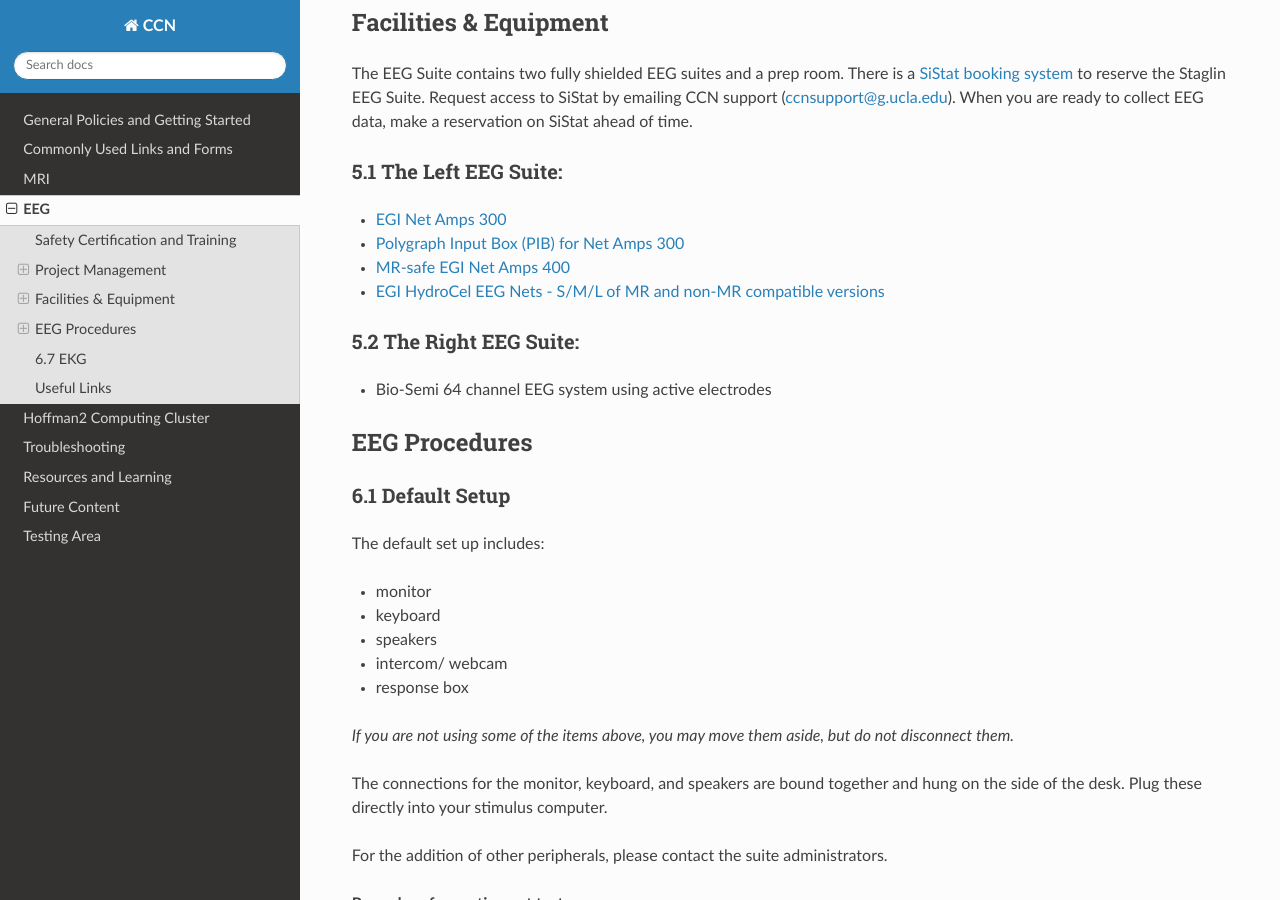
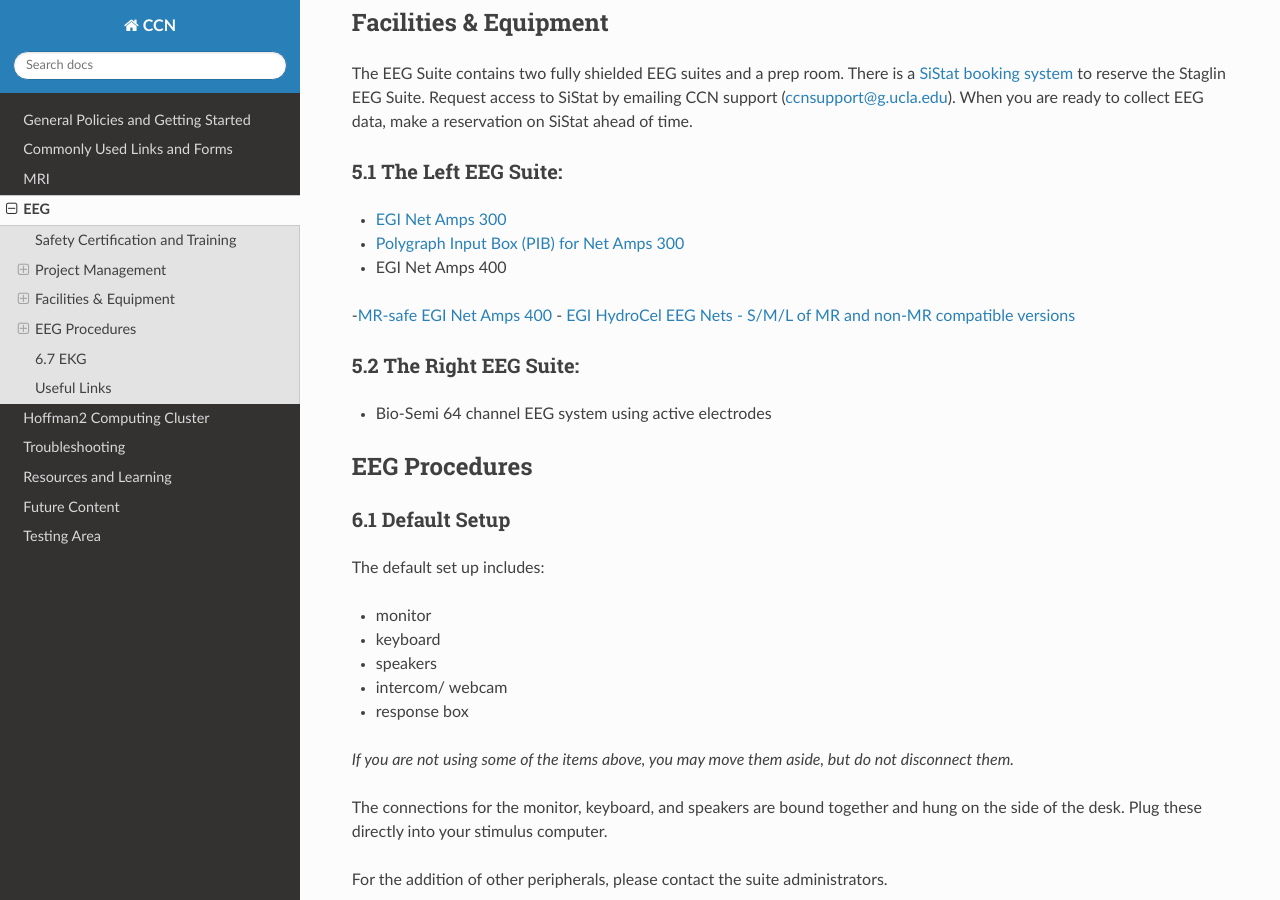
Before and after one commit to CCN-Support/CCN_Wiki, a Sphinx documentation site: the page built from docs/source/eeg.rst, in a window 1280 px wide and 900 px high, scrolled down 874 px. Built offline with Sphinx 7.4.7 and the Read the Docs theme 3.1.0, drawn with Linux system fonts in a browser that asks for light colours.

Commit message:
Revise EGI Net Amps 400 entry in documentation
Updated the listing for EGI Net Amps 400 to improve clarity and formatting.

```diff
--- a/docs/source/eeg.rst
+++ b/docs/source/eeg.rst
@@ -40,7 +40,8 @@ The EEG Suite contains two fully shielded EEG suites and a prep room. There is a
 
 - `EGI Net Amps 300 <https://www.egi.com/images/stories/manuals/GES_300/GES_300_tman_8103003-51_20150304_hires.pdf>`_
 - `Polygraph Input Box (PIB) for Net Amps 300 <https://www.egi.com/images/stories/placards/legacy/PIB_instructions_plac_8404162-51_20100427.pdf>`_
-- `MR-safe EGI Net Amps 400 <https://www.egi.com/images/stories/company/documents/net_amps_400_flyer_oct_2015_MM_421.pdf>`_
+- EGI Net Amps 400
+-`MR-safe EGI Net Amps 400 <https://www.egi.com/images/stories/company/documents/net_amps_400_flyer_oct_2015_MM_421.pdf>`_
 - `EGI HydroCel EEG Nets - S/M/L of MR and non-MR compatible versions <https://www.egi.com/research-division/geodesic-sensor-net>`_
 
 **5.2 The Right EEG Suite:**
```
